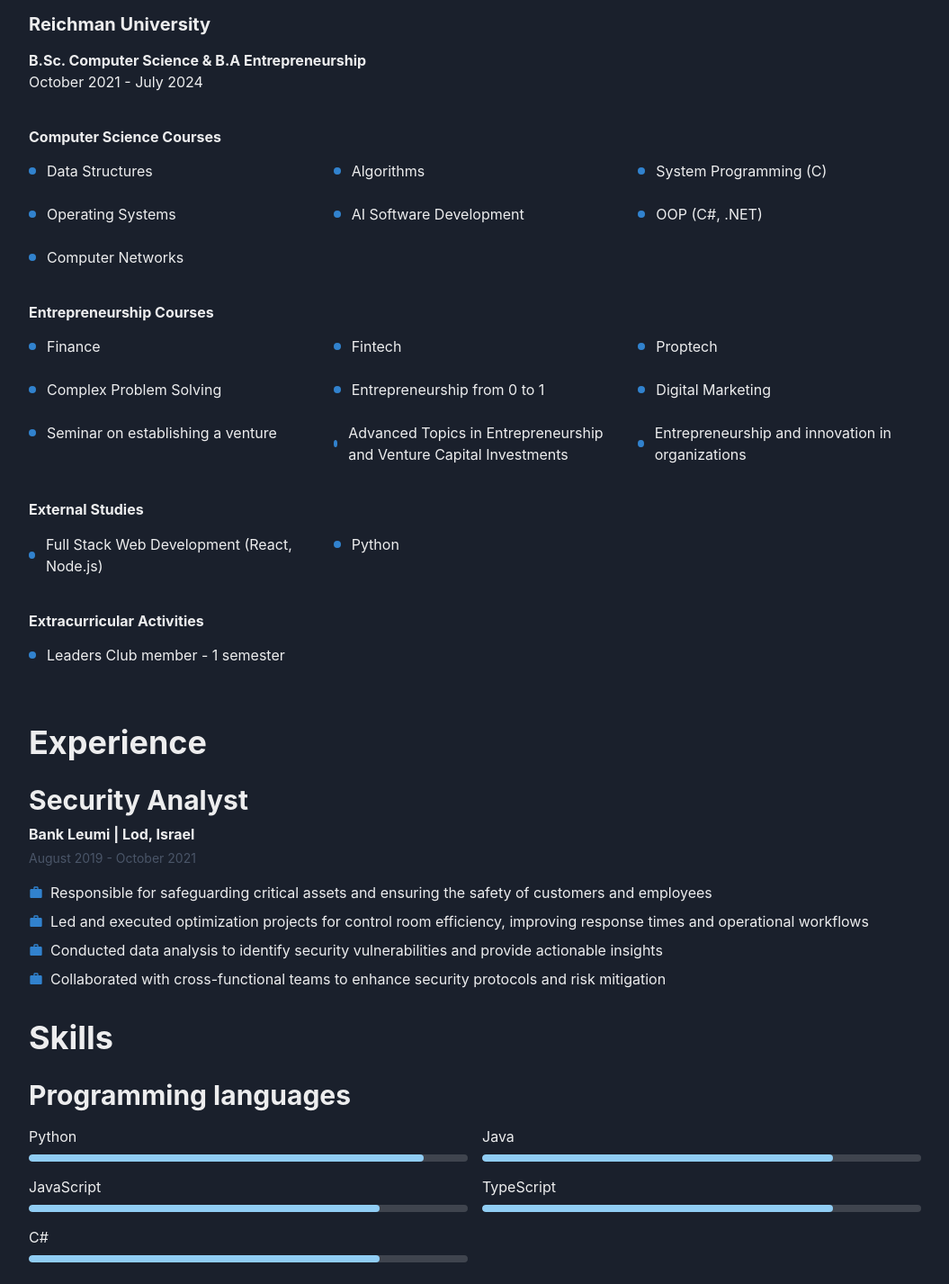
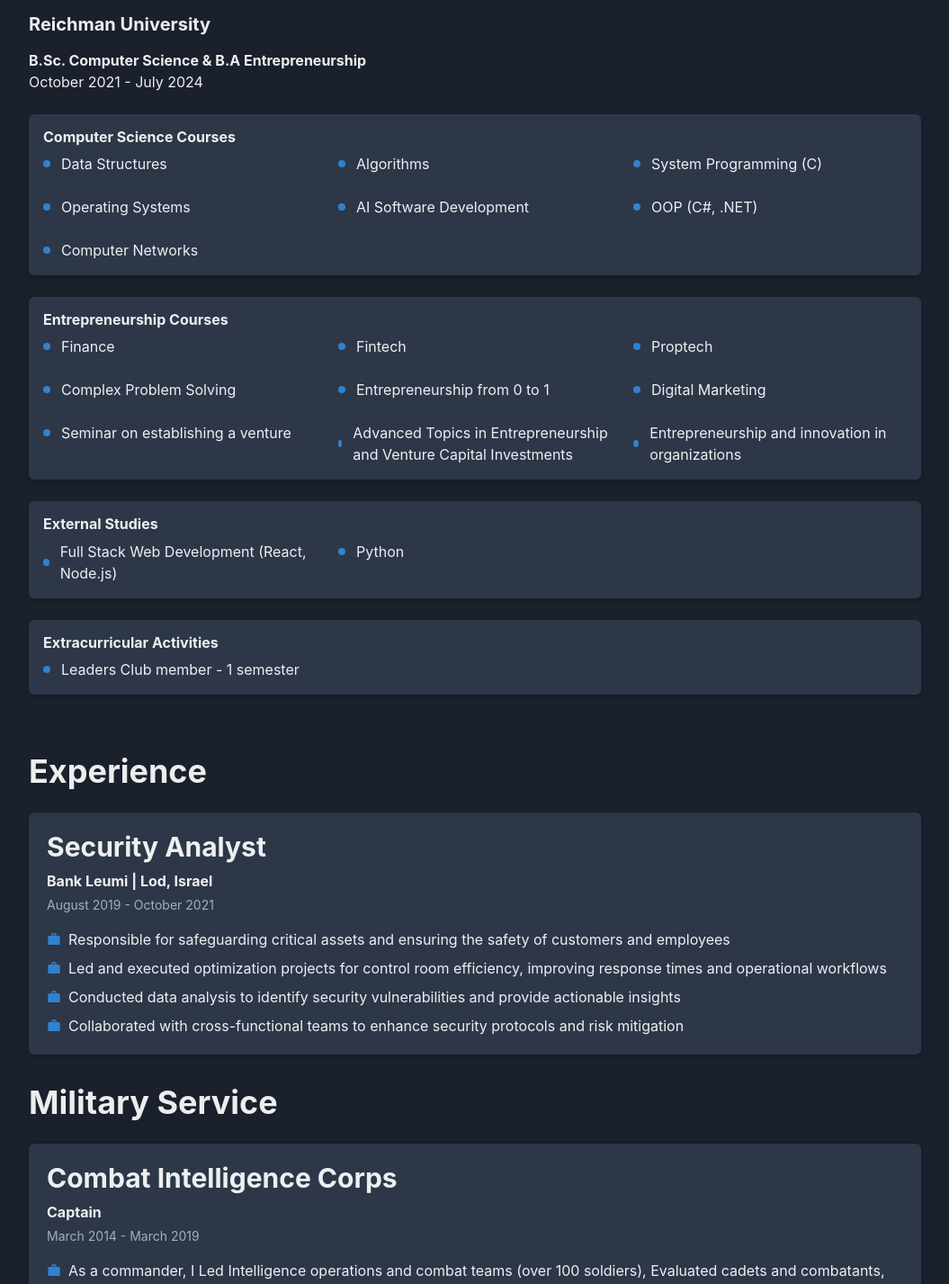
Before and after one commit to guhan1584/Portfolio, a React (Vite) app in the folder Personal-Website/: page /resume in a window 1280 px wide. Shown: the part 300-1727 px from the top of the page at 90% size, without its empty margins (112-1167 px from the left). Built offline with nearby package versions, Linux system fonts and the light colour scheme.

Commit message:
Refactoring Resume components, un finished design in Education component

```diff
--- a/Personal-Website/src/components/resume/Education.tsx
+++ b/Personal-Website/src/components/resume/Education.tsx
@@ -6,6 +6,7 @@ import {
   HStack,
   Spacer,
   Text,
+  useColorModeValue,
 } from "@chakra-ui/react";
 
 interface EducationProps {
@@ -20,6 +21,11 @@ interface EducationProps {
 }
 
 const Education = () => {
+  const cardBg = useColorModeValue("white", "gray.700");
+  const hoverBg = useColorModeValue("gray.100", "gray.600");
+  // const textColor = useColorModeValue("gray.600", "gray.400");  // I need to see how to use this
+  // const hoverTextColor = useColorModeValue("gray.800", "gray.300");
+
   const myEducation: EducationProps[] = [
     {
       school: "Reichman University",
@@ -53,13 +59,12 @@ const Education = () => {
       extracurriculars: ["Leaders Club member - 1 semester"],
     },
   ];
+
   return (
-    // <VStack spacing={4} align={"stretch"}>
     <Box>
       <Heading as="h2" size="lg" mb={4}>
         Education
       </Heading>
-
       {myEducation.map((edu, index) => (
         <Box key={index} mb={8}>
           <Heading as="h3" size="md" mb={4}>
@@ -70,13 +75,26 @@ const Education = () => {
             {edu.startDate} - {edu.endDate}
           </Text>
           <Spacer padding={3} />
-          {/* Display Computer Science Courses */}
-          <Heading paddingBottom={2} as="h4" size="sm" mt={4} mb={2}>
+
+          {/* Computer Science Courses */}
+          <Box
+            p={4}
+            bg={cardBg}
+            shadow="md"
+            borderRadius="md"
+            mb={6}
+            transition="0.3s"
+            _hover={{
+              bg: hoverBg, // Change background color on hover
+              boxShadow: "lg", // Apply a shadow for depth on hover
+              transform: "scale(1.02)", // Slight zoom effect
+            }}
+          >
+            <Heading as="h4" size="sm" mb={2}>
               Computer Science Courses
             </Heading>
             <Grid
-            // backgroundColor={"lightblue"}
-            templateColumns="repeat(3, 1fr)"
+              templateColumns={{ base: "repeat(1, 1fr)", md: "repeat(3, 1fr)" }}
               gap={6}
             >
               {edu.computerScienceCourses.map((course, i) => (
@@ -88,12 +106,29 @@ const Education = () => {
                 </GridItem>
               ))}
             </Grid>
-          <Spacer padding={3} />
-          {/* Display Entrepreneurship Courses */}
-          <Heading paddingBottom={2} as="h4" size="sm" mt={4} mb={2}>
+          </Box>
+
+          {/* Entrepreneurship Courses */}
+          <Box
+            p={4}
+            bg={cardBg}
+            shadow="md"
+            borderRadius="md"
+            mb={6}
+            transition="0.3s"
+            _hover={{
+              bg: hoverBg,
+              boxShadow: "lg",
+              transform: "scale(1.02)",
+            }}
+          >
+            <Heading as="h4" size="sm" mb={2}>
               Entrepreneurship Courses
             </Heading>
-          <Grid templateColumns="repeat(3, 1fr)" gap={6}>
+            <Grid
+              templateColumns={{ base: "repeat(1, 1fr)", md: "repeat(3, 1fr)" }}
+              gap={6}
+            >
               {edu.entrepreneurshipCourses.map((course, i) => (
                 <GridItem key={i}>
                   <HStack spacing={3}>
@@ -103,12 +138,29 @@ const Education = () => {
                 </GridItem>
               ))}
             </Grid>
-          <Spacer padding={3} />
-          {/* Display External Studies */}
-          <Heading paddingBottom={2} as="h4" size="sm" mt={4} mb={2}>
+          </Box>
+
+          {/* External Studies */}
+          <Box
+            p={4}
+            bg={cardBg}
+            shadow="md"
+            borderRadius="md"
+            mb={6}
+            transition="0.3s"
+            _hover={{
+              bg: hoverBg,
+              boxShadow: "lg",
+              transform: "scale(1.02)",
+            }}
+          >
+            <Heading as="h4" size="sm" mb={2}>
               External Studies
             </Heading>
-          <Grid templateColumns="repeat(3, 1fr)" gap={6}>
+            <Grid
+              templateColumns={{ base: "repeat(1, 1fr)", md: "repeat(3, 1fr)" }}
+              gap={6}
+            >
               {edu.externalStudies.map((study, i) => (
                 <GridItem key={i}>
                   <HStack spacing={3}>
@@ -118,12 +170,29 @@ const Education = () => {
                 </GridItem>
               ))}
             </Grid>
-          <Spacer padding={3} />
-          {/* Display Extracurricular Activities */}
-          <Heading paddingBottom={2} as="h4" size="sm" mt={4} mb={2}>
+          </Box>
+
+          {/* Extracurriculars */}
+          <Box
+            p={4}
+            bg={cardBg}
+            shadow="md"
+            borderRadius="md"
+            mb={6}
+            transition="0.3s"
+            _hover={{
+              bg: hoverBg,
+              boxShadow: "lg",
+              transform: "scale(1.02)",
+            }}
+          >
+            <Heading as="h4" size="sm" mb={2}>
               Extracurricular Activities
             </Heading>
-          <Grid templateColumns="repeat(3, 1fr)" gap={6}>
+            <Grid
+              templateColumns={{ base: "repeat(1, 1fr)", md: "repeat(3, 1fr)" }}
+              gap={6}
+            >
               {edu.extracurriculars.map((activity, i) => (
                 <GridItem key={i}>
                   <HStack spacing={3}>
@@ -134,9 +203,9 @@ const Education = () => {
               ))}
             </Grid>
           </Box>
+        </Box>
       ))}
     </Box>
-    // </VStack>
   );
 };
 
--- a/Personal-Website/src/components/resume/Experience.tsx
+++ b/Personal-Website/src/components/resume/Experience.tsx
@@ -7,6 +7,7 @@ import {
   ListItem,
   VStack,
   Text,
+  useColorModeValue,
 } from "@chakra-ui/react";
 import { MdWork } from "react-icons/md";
 
@@ -20,6 +21,12 @@ interface ExperienceEntry {
 }
 
 const Experience = () => {
+  // Light and dark mode handling
+  const cardBg = useColorModeValue("white", "gray.700");
+  const hoverBg = useColorModeValue("gray.100", "gray.600");
+  const textColor = useColorModeValue("gray.600", "gray.400");
+  const hoverTextColor = useColorModeValue("gray.800", "gray.300");
+
   const myExperience: ExperienceEntry[] = [
     {
       title: "Security Analyst",
@@ -35,32 +42,40 @@ const Experience = () => {
       ],
     },
   ];
+
   return (
-    // <Card>
-    //   <h1>Experience</h1>
-    //   <h2>Software Engineer</h2>
-    //   <h3>Google</h3>
-    //   <h4>August 2020 - Present</h4>
-    //   <p>
-    //     I'm a paragraph. Click here to add your own text and edit me. It’s easy.
-    //     Just click “Edit Text” or double click me to add your own content and
-    //     make changes to the font.
-    //   </p>
-    // </Card>
     <Box>
       <Heading as="h2" size="xl" mb={6}>
         Experience
       </Heading>
       <VStack spacing={8} align="stretch">
         {myExperience.map((exp, index) => (
-          <Box key={index}>
+          <Box
+            key={index}
+            p={5}
+            bg={cardBg}
+            shadow="md"
+            borderRadius="md"
+            transition="0.3s"
+            _hover={{
+              bg: hoverBg, // Change background color on hover
+              boxShadow: "lg", // Apply a shadow for depth on hover
+              transform: "scale(1.02)", // Slight zoom effect
+            }}
+          >
             <Heading as="h3" size="lg" mb={2}>
               {exp.title}
             </Heading>
             <Text fontSize="md" fontWeight="bold" mb={1}>
               {exp.company} | {exp.location}
             </Text>
-            <Text fontSize="sm" color="gray.600" mb={4}>
+            <Text
+              fontSize="sm"
+              color={textColor} // Text color based on theme
+              mb={4}
+              _hover={{ color: hoverTextColor }} // Hover color change
+              transition="0.2s" // Smooth color transition
+            >
               {exp.startDate} - {exp.endDate}
             </Text>
             <List spacing={2}>
--- a/Personal-Website/src/components/resume/MilitaryService.tsx
+++ b/Personal-Website/src/components/resume/MilitaryService.tsx
@@ -7,6 +7,7 @@ import {
   ListItem,
   ListIcon,
   Divider,
+  useColorModeValue,
 } from "@chakra-ui/react";
 import { MdWork } from "react-icons/md";
 
@@ -19,7 +20,13 @@ interface ExperienceEntry {
 }
 
 const MilitaryService = () => {
-  const myMiltaryService: ExperienceEntry[] = [
+  // Light and dark mode handling
+  const cardBg = useColorModeValue("white", "gray.700");
+  const hoverBg = useColorModeValue("gray.100", "gray.600");
+  const textColor = useColorModeValue("gray.600", "gray.400");
+  const hoverTextColor = useColorModeValue("gray.800", "gray.300");
+
+  const myMilitaryService: ExperienceEntry[] = [
     {
       title: "Combat Intelligence Corps",
       rank: "Captain",
@@ -38,15 +45,33 @@ const MilitaryService = () => {
         Military Service
       </Heading>
       <VStack spacing={8} align="stretch">
-        {myMiltaryService.map((exp, index) => (
-          <Box key={index}>
+        {myMilitaryService.map((exp, index) => (
+          <Box
+            key={index}
+            p={5}
+            bg={cardBg}
+            shadow="md"
+            borderRadius="md"
+            transition="0.3s"
+            _hover={{
+              bg: hoverBg, // Change background color on hover
+              boxShadow: "lg", // Apply a shadow for depth on hover
+              transform: "scale(1.02)", // Slight zoom effect
+            }}
+          >
             <Heading as="h3" size="lg" mb={2}>
               {exp.title}
             </Heading>
             <Text fontSize="md" fontWeight="bold" mb={1}>
               {exp.rank}
             </Text>
-            <Text fontSize="sm" color="gray.600" mb={4}>
+            <Text
+              fontSize="sm"
+              color={textColor} // Text color based on theme
+              mb={4}
+              _hover={{ color: hoverTextColor }} // Hover color change
+              transition="0.2s" // Smooth color transition
+            >
               {exp.startDate} - {exp.endDate}
             </Text>
             <List spacing={2}>
@@ -57,7 +82,7 @@ const MilitaryService = () => {
                 </ListItem>
               ))}
             </List>
-            {index < myMiltaryService.length - 1 && <Divider mt={6} />}
+            {index < myMilitaryService.length - 1 && <Divider mt={6} />}
           </Box>
         ))}
       </VStack>
--- a/Personal-Website/src/pages/Projects.tsx
+++ b/Personal-Website/src/pages/Projects.tsx
@@ -11,7 +11,7 @@ import {
   Text,
 } from "@chakra-ui/react";
 import gamePlatform from "../assets/VideoGamePlatform screenshot.png";
-import portfolioPicture from "../assets/Portfolio Temp Picture.png";
+import portfolioPicture from "../assets/PortfolioProjectPicture.png";
 
 interface Project {
   id: number;
--- a/Personal-Website/src/pages/Resume.tsx
+++ b/Personal-Website/src/pages/Resume.tsx
@@ -26,8 +26,8 @@ const Resume = () => {
         <Divider />
         <Education />
         <Experience />
+        <MilitaryService />
         <Skills />
-        <MilitaryService />
       </VStack>
     </Container>
   );
```
Also changed, not shown: Personal-Website/src/assets/PortfolioProjectPicture.png (added). Lines whose indentation alone changed are shown as unchanged.
